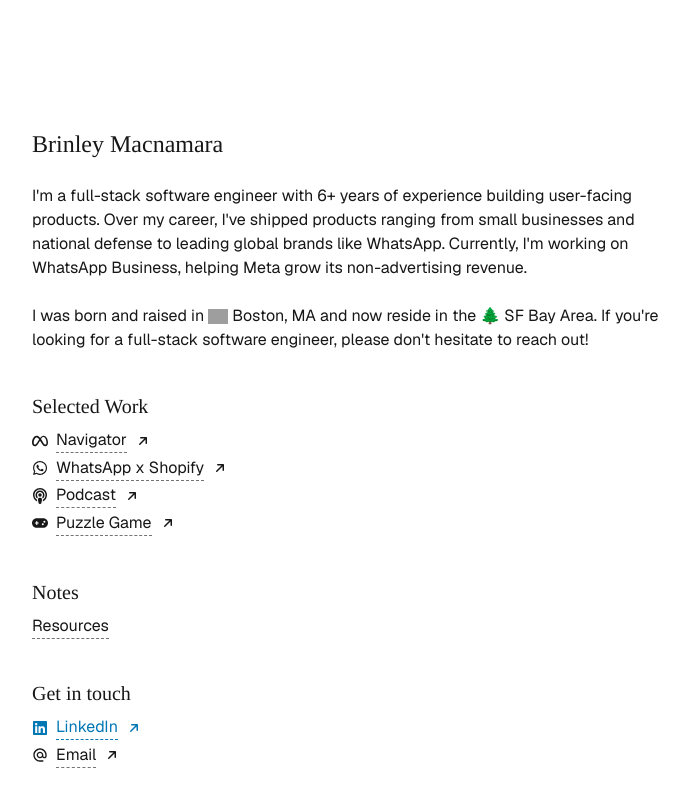
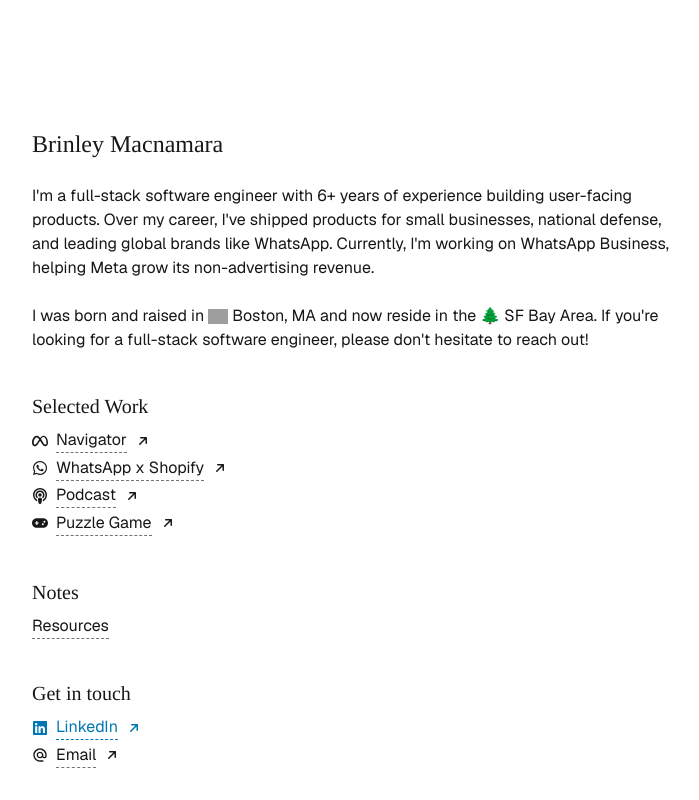
Before and after one commit to brinleym/site, a Next.js app: page / in a window 1280 px wide. Shown: the whole page, without its empty margins (283-982 px from the left). Built offline with nearby package versions, Linux system fonts and the light colour scheme; grey boxes are pictures that could not be loaded.

Commit message:
improve language clarity

```diff
--- a/app/page.mdx
+++ b/app/page.mdx
@@ -5,8 +5,8 @@
 
 <Section>
 I'm a full-stack software engineer with 6+ years of experience building user-facing products.
-Over my career, I've shipped products ranging from small businesses and national defense to
-leading global brands like WhatsApp. Currently, I'm working on WhatsApp Business, helping Meta
+Over my career, I've shipped products for small businesses, national defense, and leading
+global brands like WhatsApp. Currently, I'm working on WhatsApp Business, helping Meta
 grow its non-advertising revenue.
 
 <br />
```
